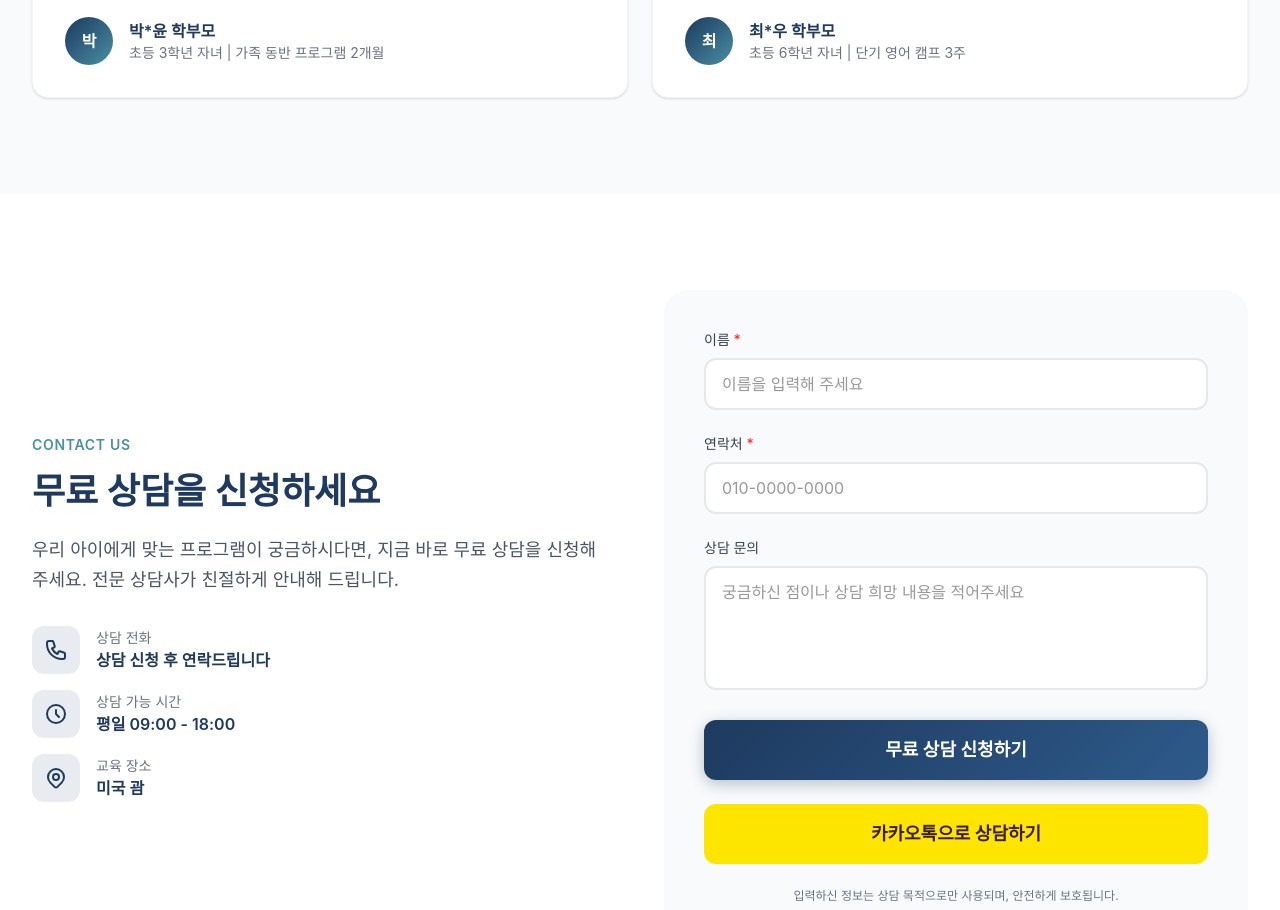
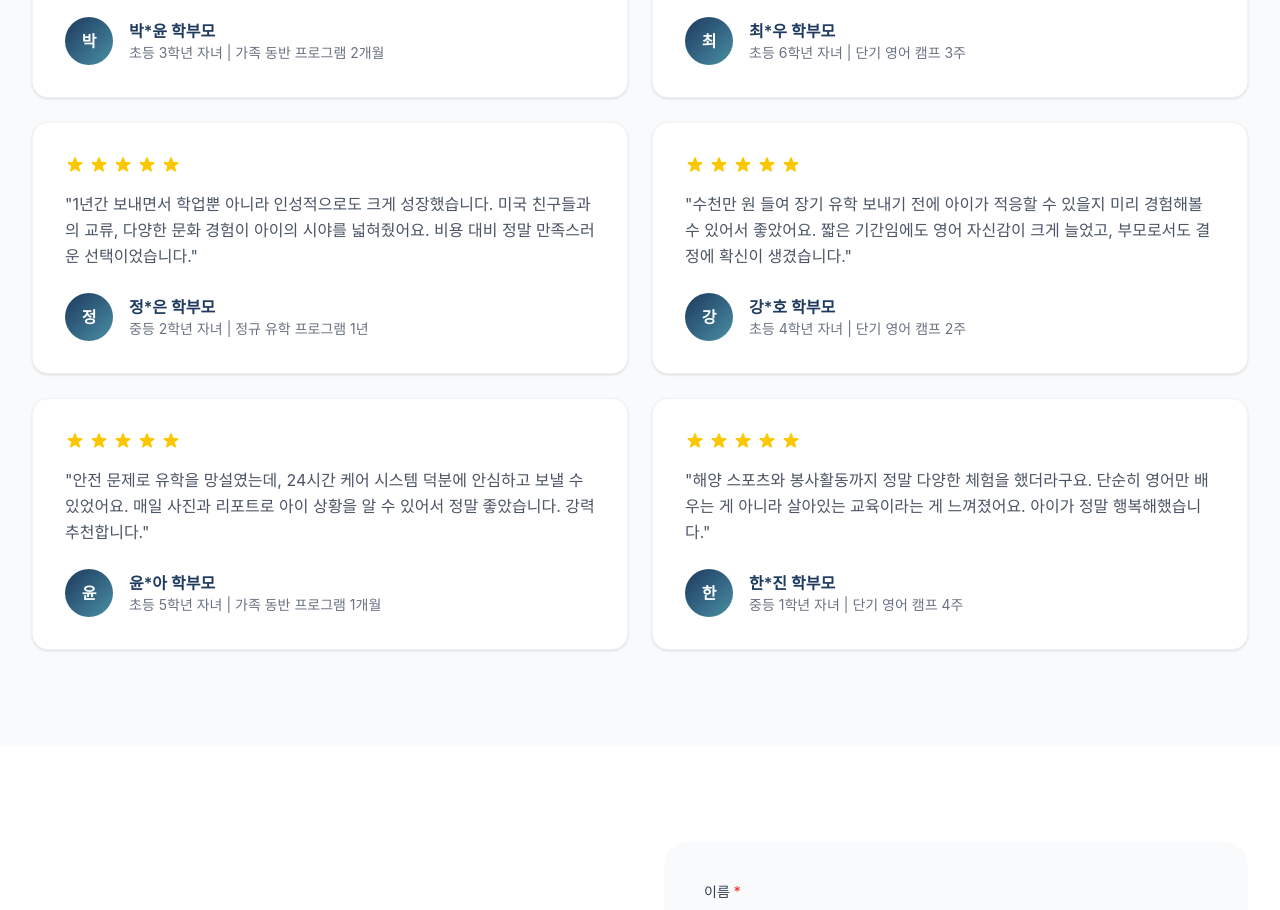
Before and after one commit to reepower84-png/ces-landing, a Next.js app: page / in a window 1280 px wide. Shown: the part 5060-5970 px from the top of the page. Built offline with nearby package versions, Linux system fonts and the light colour scheme; a web font is replaced by a local one.

Commit message:
feat: 후기 4개 추가
Co-Authored-By: Claude Opus 4.6 (1M context) <noreply@anthropic.com>

```diff
--- a/src/components/Testimonials.tsx
+++ b/src/components/Testimonials.tsx
@@ -29,6 +29,34 @@ const testimonials = [
     child: '초등 6학년 자녀',
     program: '단기 영어 캠프 3주',
     content: '짧은 기간이었지만 아이의 변화가 놀라웠어요. 영어에 대한 두려움이 사라지고, 다음에 또 가고 싶다고 하네요. CES 덕분에 좋은 경험했습니다.',
+    rating: 5,
+  },
+  {
+    name: '정*은 학부모',
+    child: '중등 2학년 자녀',
+    program: '정규 유학 프로그램 1년',
+    content: '1년간 보내면서 학업뿐 아니라 인성적으로도 크게 성장했습니다. 미국 친구들과의 교류, 다양한 문화 경험이 아이의 시야를 넓혀줬어요. 비용 대비 정말 만족스러운 선택이었습니다.',
+    rating: 5,
+  },
+  {
+    name: '강*호 학부모',
+    child: '초등 4학년 자녀',
+    program: '단기 영어 캠프 2주',
+    content: '수천만 원 들여 장기 유학 보내기 전에 아이가 적응할 수 있을지 미리 경험해볼 수 있어서 좋았어요. 짧은 기간임에도 영어 자신감이 크게 늘었고, 부모로서도 결정에 확신이 생겼습니다.',
+    rating: 5,
+  },
+  {
+    name: '윤*아 학부모',
+    child: '초등 5학년 자녀',
+    program: '가족 동반 프로그램 1개월',
+    content: '안전 문제로 유학을 망설였는데, 24시간 케어 시스템 덕분에 안심하고 보낼 수 있었어요. 매일 사진과 리포트로 아이 상황을 알 수 있어서 정말 좋았습니다. 강력 추천합니다.',
+    rating: 5,
+  },
+  {
+    name: '한*진 학부모',
+    child: '중등 1학년 자녀',
+    program: '단기 영어 캠프 4주',
+    content: '해양 스포츠와 봉사활동까지 정말 다양한 체험을 했더라구요. 단순히 영어만 배우는 게 아니라 살아있는 교육이라는 게 느껴졌어요. 아이가 정말 행복해했습니다.',
     rating: 5,
   },
 ]
```
